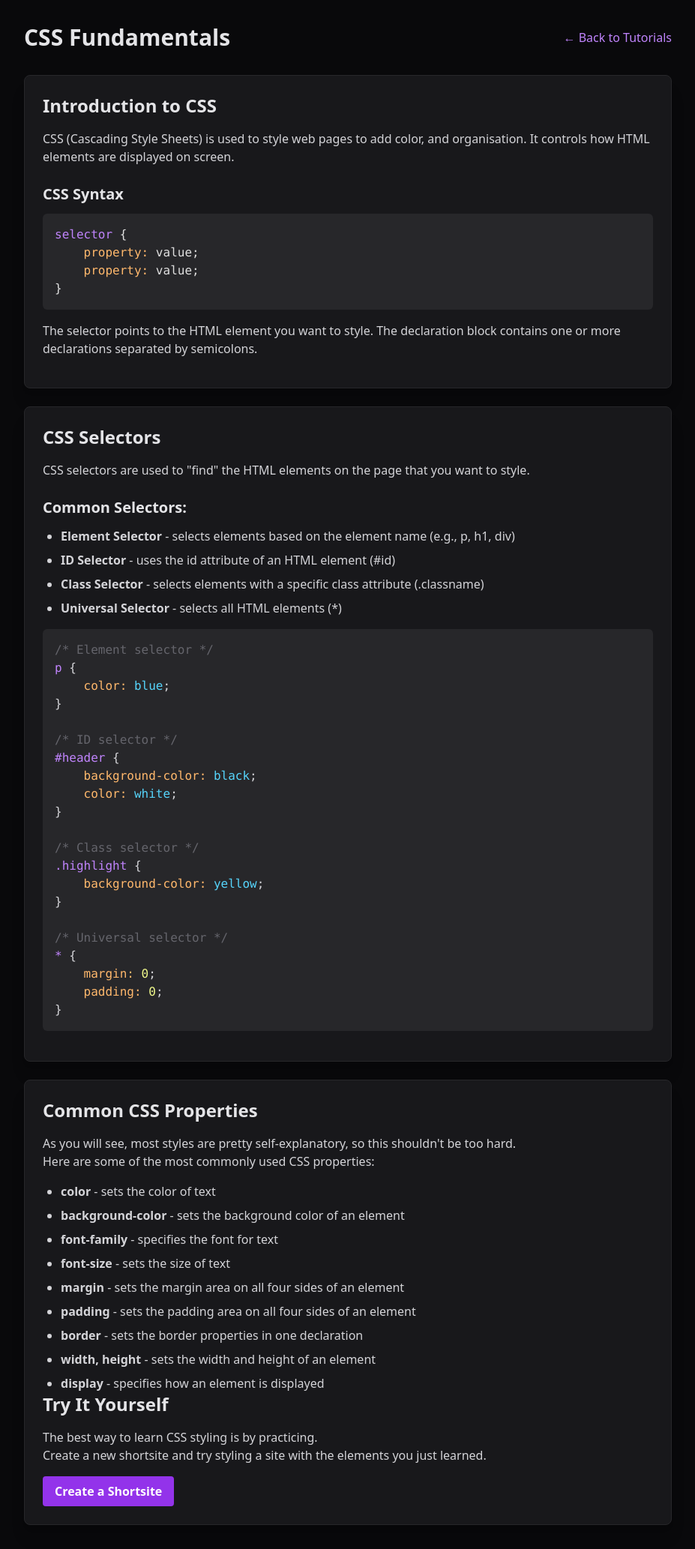
After one commit to varunaditya-plus/ShortSites, a Flask app: page /tutorials/css-fundamentals in a window 1280 px wide. The commit adds this page. Shown: the whole page at 75% size, without its empty margins (176-1103 px from the left). Run offline with Flask 3, Linux system fonts and the light colour scheme; some libraries are stand-ins or nearby versions.

Commit message:
Tutorials, header, about page

```diff
--- a/app.py
+++ b/app.py
@@ -214,5 +214,19 @@ def set_password(code):
     supabase.table('shortsites').update({ 'password_hash': password }).eq('code', code).execute()
     return jsonify({'success': True})
 
+@app.route('/tutorials')
+def tutorials():
+    return render_template('tutorials.html')
+
+@app.route('/tutorials/<tutorial_name>')
+def tutorial(tutorial_name):
+    if not os.path.exists(f'templates/tutorials/{tutorial_name}.html'):
+        return render_template("site_not_found.html"), 404
+    return render_template(f'tutorials/{tutorial_name}.html')
+
+@app.route('/about')
+def about():
+    return render_template('about.html')
+
 if __name__ == '__main__':
     app.run(debug=False, port=2929, host="0.0.0.0")
--- a/templates/create.html
+++ b/templates/create.html
@@ -93,9 +93,9 @@
                 </div>
 
                 <!-- AI Assistant Container -->
-                <div id="ai-editor-container" class="editor-container hidden h-full">
+                <div id="ai-editor-container" class="editor-container hidden h-full max-w-[50vw]">
                     <div class="w-full h-full bg-[#0f0f11] rounded shadow-md flex flex-col">
-                    <div id="chat-messages" class="flex-grow overflow-y-auto p-3 space-y-2 text-sm text-zinc-300"></div>
+                    <div id="chat-messages" class="flex-grow overflow-y-auto p-3 space-y-2 text-sm text-zinc-300" style="max-height: 81vh;"></div>
                     <div class="p-2 border-t border-zinc-800 flex">
                         <input id="chat-input" type="text" placeholder="Ask the AI for help with your site..."
                             class="flex-grow bg-[#161619] text-zinc-300 placeholder-zinc-700 p-2 rounded-l outline-none border-none"
--- a/templates/edit.html
+++ b/templates/edit.html
@@ -92,9 +92,10 @@
                     <div id="js-editor" class="w-full h-48 md:h-64 border border-input"></div>
                 </div>
 
-                <div id="ai-editor-container" class="editor-container hidden h-full">
+                <!-- AI Editor -->
+                <div id="ai-editor-container" class="editor-container hidden h-full max-w-[50vw]">
                     <div class="w-full h-full bg-[#0f0f11] rounded shadow-md flex flex-col">
-                    <div id="chat-messages" class="flex-grow overflow-y-auto p-3 space-y-2 text-sm text-zinc-300"></div>
+                    <div id="chat-messages" class="flex-grow overflow-y-auto p-3 space-y-2 text-sm text-zinc-300" style="max-height: 81vh;"></div>
                     <div class="p-2 border-t border-zinc-800 flex">
                         <input id="chat-input" type="text" placeholder="Ask the AI for help with your site..."
                             class="flex-grow bg-[#161619] text-zinc-300 placeholder-zinc-700 p-2 rounded-l outline-none border-none"
--- /dev/null
+++ b/templates/tutorials/css-fundamentals.html
@@ -0,0 +1,102 @@
+<!DOCTYPE html>
+<html lang="en">
+<head>
+    <meta charset="UTF-8">
+    <meta name="viewport" content="width=device-width, initial-scale=1.0">
+    <title>CSS Fundamentals by shortsites</title>
+    <script src="https://cdn.tailwindcss.com"></script>
+    <style>
+        .tag { color: #c084fc; }
+       .text { color: #e0e0e0; }
+       .string { color: #56d4fb; }
+       .par { color: #ffb86c; }
+       .num { color: #f1fa8c }
+       .comment { color: #65656c }
+       * { scrollbar-width: none; }
+    </style>
+</head>
+<body class="flex flex-col font-sans m-0 min-h-screen text-zinc-100 bg-zinc-950">
+    <div class="container mx-auto px-4 py-8 max-w-4xl">
+        <div class="flex justify-between items-center mb-8">
+            <h1 class="text-3xl text-zinc-200 font-bold">CSS Fundamentals</h1>
+            <a href="/tutorials" class="text-purple-400 hover:text-purple-300 transition">← Back to Tutorials</a>
+        </div>
+
+        <div class="bg-zinc-900 p-6 border border-zinc-800 rounded-lg shadow-xl mb-6">
+            <h2 class="text-2xl text-zinc-200 font-bold mb-4">Introduction to CSS</h2>
+            <p class="text-zinc-300 mb-4">CSS (Cascading Style Sheets) is used to style web pages to add color, and organisation. It controls how HTML elements are displayed on screen.</p>
+
+            <h3 class="text-xl text-zinc-200 font-bold mt-6 mb-3">CSS Syntax</h3>
+            <div class="bg-zinc-800 p-4 rounded-md mb-4 overflow-x-auto">
+<pre class="text">
+<span class="tag">selector</span> {
+    <span class="par">property:</span> value;
+    <span class="par">property:</span> value;
+}
+</pre>
+            </div>
+            <p class="text-zinc-300 mb-4">The selector points to the HTML element you want to style. The declaration block contains one or more declarations separated by semicolons.</p>
+        </div>
+
+        <div class="bg-zinc-900 p-6 border border-zinc-800 rounded-lg shadow-xl mb-6">
+            <h2 class="text-2xl text-zinc-200 font-bold mb-4">CSS Selectors</h2>
+            <p class="text-zinc-300 mb-4">CSS selectors are used to "find" the HTML elements on the page that you want to style.</p>
+
+            <h3 class="text-xl text-zinc-200 font-bold mt-6 mb-3">Common Selectors:</h3>
+            <ul class="list-disc pl-6 text-zinc-300 space-y-2">
+                <li><strong>Element Selector</strong> - selects elements based on the element name (e.g., p, h1, div)</li>
+                <li><strong>ID Selector</strong> - uses the id attribute of an HTML element (#id)</li>
+                <li><strong>Class Selector</strong> - selects elements with a specific class attribute (.classname)</li>
+                <li><strong>Universal Selector</strong> - selects all HTML elements (*)</li>
+            </ul>
+
+            <div class="bg-zinc-800 p-4 rounded-md mt-4 mb-4 overflow-x-auto">
+<pre class="text-zinc-300">
+<span class="comment">/* Element selector */</span>
+<span class="tag">p</span> {
+    <span class="par">color:</span> <span class="string">blue</span>;
+}
+
+<span class="comment">/* ID selector */</span>
+<span class="tag">#header</span> {
+    <span class="par">background-color:</span> <span class="string">black</span>;
+    <span class="par">color:</span> <span class="string">white</span>;
+}
+
+<span class="comment">/* Class selector */</span>
+<span class="tag">.highlight</span> {
+    <span class="par">background-color:</span> <span class="string">yellow</span>;
+}
+
+<span class="comment">/* Universal selector */</span>
+<span class="tag">*</span> {
+    <span class="par">margin:</span> <span class="num">0</span>;
+    <span class="par">padding:</span> <span class="num">0</span>;
+}
+</pre>
+            </div>
+        </div>
+
+        <div class="bg-zinc-900 p-6 border border-zinc-800 rounded-lg shadow-xl">
+            <h2 class="text-2xl text-zinc-200 font-bold mb-4">Common CSS Properties</h2>
+            <p class="text-zinc-300 mb-4">As you will see, most styles are pretty self-explanatory, so this shouldn't be too hard.<br>Here are some of the most commonly used CSS properties:</p>
+
+            <ul class="list-disc pl-6 text-zinc-300 space-y-2">
+                <li><strong>color</strong> - sets the color of text</li>
+                <li><strong>background-color</strong> - sets the background color of an element</li>
+                <li><strong>font-family</strong> - specifies the font for text</li>
+                <li><strong>font-size</strong> - sets the size of text</li>
+                <li><strong>margin</strong> - sets the margin area on all four sides of an element</li>
+                <li><strong>padding</strong> - sets the padding area on all four sides of an element</li>
+                <li><strong>border</strong> - sets the border properties in one declaration</li>
+                <li><strong>width, height</strong> - sets the width and height of an element</li>
+                <li><strong>display</strong> - specifies how an element is displayed</li>
+            </ul>
+
+            <h2 class="text-2xl text-zinc-200 font-bold mb-4">Try It Yourself</h2>
+            <p class="text-zinc-300 mb-4">The best way to learn CSS styling is by practicing.<br>Create a new shortsite and try styling a site with the elements you just learned.</p>
+            <a href="/create" class="inline-block bg-purple-600 hover:bg-purple-700 text-white font-bold py-2 px-4 rounded transition">Create a Shortsite</a>
+        </div>
+    </div>
+</body>
+</html>
```
Also changed, not shown: templates/about.html (added, +50 -0 lines), templates/index.html (+7 -0 lines), templates/tutorials.html (added, +45 -0 lines), templates/tutorials/-javascript-essentials.html (added, +153 -0 lines), templates/tutorials/html-basics.html (added, +81 -0 lines).
